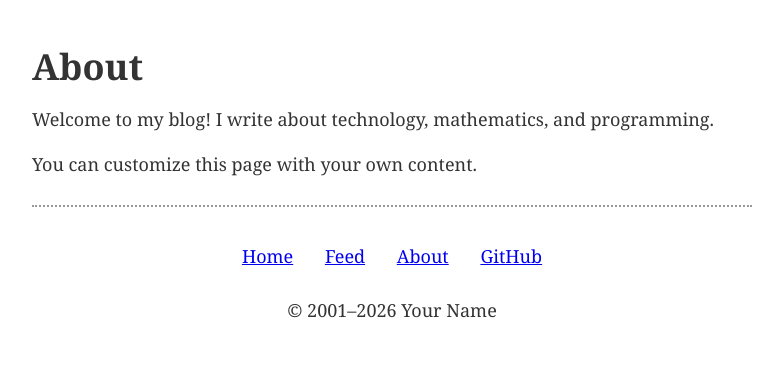
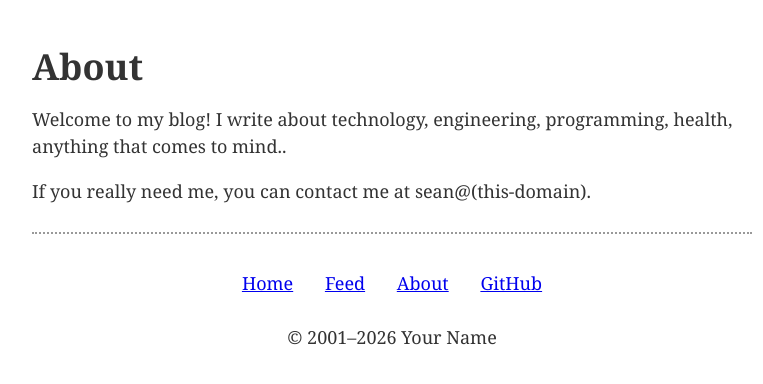
Before and after one commit to 0sps/sullivan.mx, a Jekyll site: the page built from about.md, in a window 1280 px wide. Shown: the top 384 px of the page, without its empty margins (248-1011 px from the left). Built offline with Jekyll 4.4.1, drawn with Linux system fonts in a browser that asks for light colours.

Commit message:
bug gfix

```diff
--- a/about.md
+++ b/about.md
@@ -5,6 +5,6 @@ title: About
 
 # About
 
-Welcome to my blog! I write about technology, mathematics, and programming.
+Welcome to my blog! I write about technology, engineering, programming, health, anything that comes to mind..
 
-You can customize this page with your own content.
+If you really need me, you can contact me at sean@(this-domain).
```
